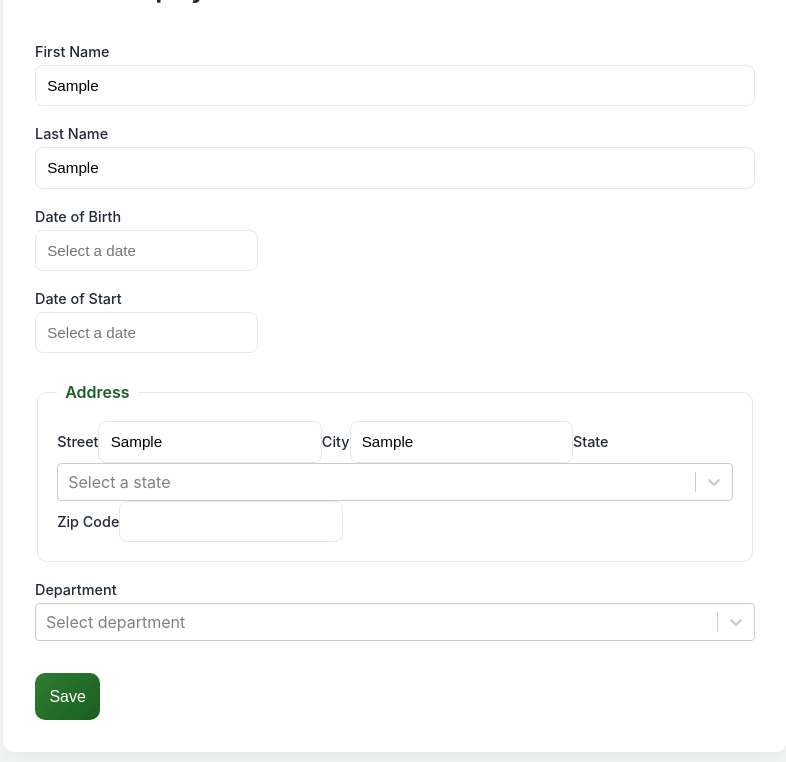
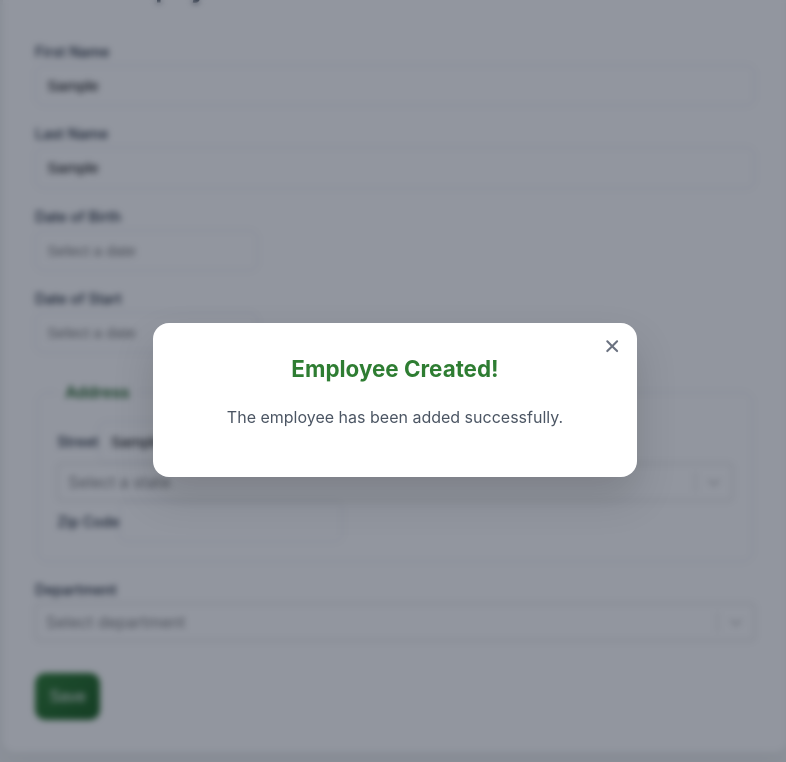
Before and after one commit to mmaurach/Projet-14---HRnet, a React (Vite) app: page / in a window 1280 px wide. Both pictures are taken after typing "Sample", "Sample", "Sample", "Sample", "Sample", "Sample" into the empty fields and a click on the button "Save". Shown: the part 272-1034 px from the top of the page, without its empty margins (245-1031 px from the left). Built offline with nearby package versions, Linux system fonts and the light colour scheme.

Commit message:
Ajout du composant modale

```diff
--- a/package.json
+++ b/package.json
@@ -14,6 +14,7 @@
     "react": "^19.2.4",
     "react-datepicker": "^9.1.0",
     "react-dom": "^19.2.4",
+    "react-icons": "^5.6.0",
     "react-redux": "^9.2.0",
     "react-router-dom": "^7.14.1",
     "react-select": "^5.10.2",
--- /dev/null
+++ b/src/components/modal/modal.jsx
@@ -0,0 +1,42 @@
+import { useEffect } from "react";
+import { IoClose } from "react-icons/io5";
+
+import "./modal.scss";
+
+function Modal({ isOpen, onClose, children }) {
+  useEffect(() => {
+    if (!isOpen) return;
+
+    const handleKeyDown = (e) => {
+      if (e.key === "Escape") {
+        onClose();
+      }
+    };
+
+    document.addEventListener("keydown", handleKeyDown);
+
+    return () => {
+      document.removeEventListener("keydown", handleKeyDown);
+    };
+  }, [isOpen, onClose]);
+
+  if (!isOpen) return null;
+
+  return (
+    <div className="modal-overlay" onClick={onClose}>
+      <div className="modal-content" onClick={(e) => e.stopPropagation()}>
+        <button
+          className="modal-close"
+          onClick={onClose}
+          aria-label="Close modal"
+        >
+          <IoClose />
+        </button>
+
+        {children}
+      </div>
+    </div>
+  );
+}
+
+export default Modal;
--- /dev/null
+++ b/src/components/modal/modal.scss
@@ -0,0 +1,63 @@
+.modal-overlay {
+  position: fixed;
+  inset: 0;
+  background: rgba(15, 23, 42, 0.45);
+  display: flex;
+  justify-content: center;
+  align-items: center;
+  z-index: 999;
+  backdrop-filter: blur(3px);
+}
+
+.modal-content {
+  position: relative;
+  width: 90%;
+  max-width: 420px;
+  background: white;
+  border-radius: 16px;
+  padding: 2rem;
+  box-shadow: 0 20px 40px rgba(0, 0, 0, 0.15);
+  animation: modalFade 0.25s ease;
+  text-align: center;
+
+  h3 {
+    margin-top: 0;
+    color: #2e7d32;
+    font-size: 1.4rem;
+  }
+
+  p {
+    margin-top: 0.8rem;
+    color: #4b5563;
+    line-height: 1.5;
+  }
+}
+
+.modal-close {
+  position: absolute;
+  top: 12px;
+  right: 14px;
+  border: none;
+  margin-top: 0;
+  padding: 0;
+  background: transparent;
+  font-size: 1.4rem;
+  cursor: pointer;
+  color: #6b7280;
+
+  &:hover {
+    color: #111827;
+  }
+}
+
+@keyframes modalFade {
+  from {
+    opacity: 0;
+    transform: translateY(12px) scale(0.97);
+  }
+
+  to {
+    opacity: 1;
+    transform: translateY(0) scale(1);
+  }
+}
--- a/src/pages/home/home.jsx
+++ b/src/pages/home/home.jsx
@@ -5,6 +5,7 @@ import "react-datepicker/dist/react-datepicker.css";
 import Select from "react-select";
 import states from "../../data/states";
 import departments from "../../data/departements";
+import Modal from "../../components/modal/modal";
 
 import "./home.scss";
 
@@ -20,6 +21,8 @@ function Home() {
     zipCode: "",
     department: "",
   });
+
+  const [isModalOpen, setIsModalOpen] = useState(false);
 
   const handleChange = (e) => {
     const { name, value } = e.target;
@@ -157,7 +160,13 @@ function Home() {
           />
         </form>
 
-        <button>Save</button>
+        <button type="button" onClick={() => setIsModalOpen(true)}>
+          Save
+        </button>
+        <Modal isOpen={isModalOpen} onClose={() => setIsModalOpen(false)}>
+          <h3>Employee Created!</h3>
+          <p>The employee has been added successfully.</p>
+        </Modal>
       </div>
     </div>
   );
```
Also changed, not shown: 1 other file (tests, documents, lock files or other folders).
